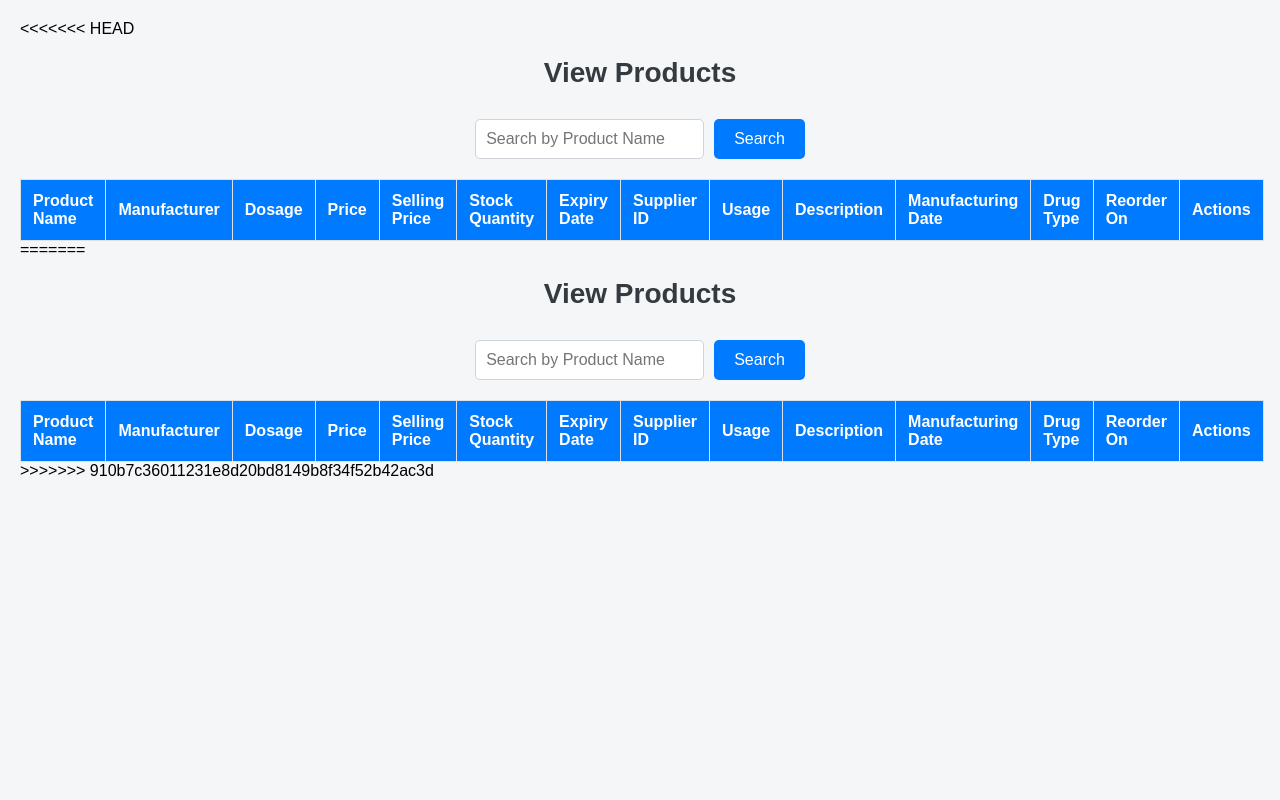
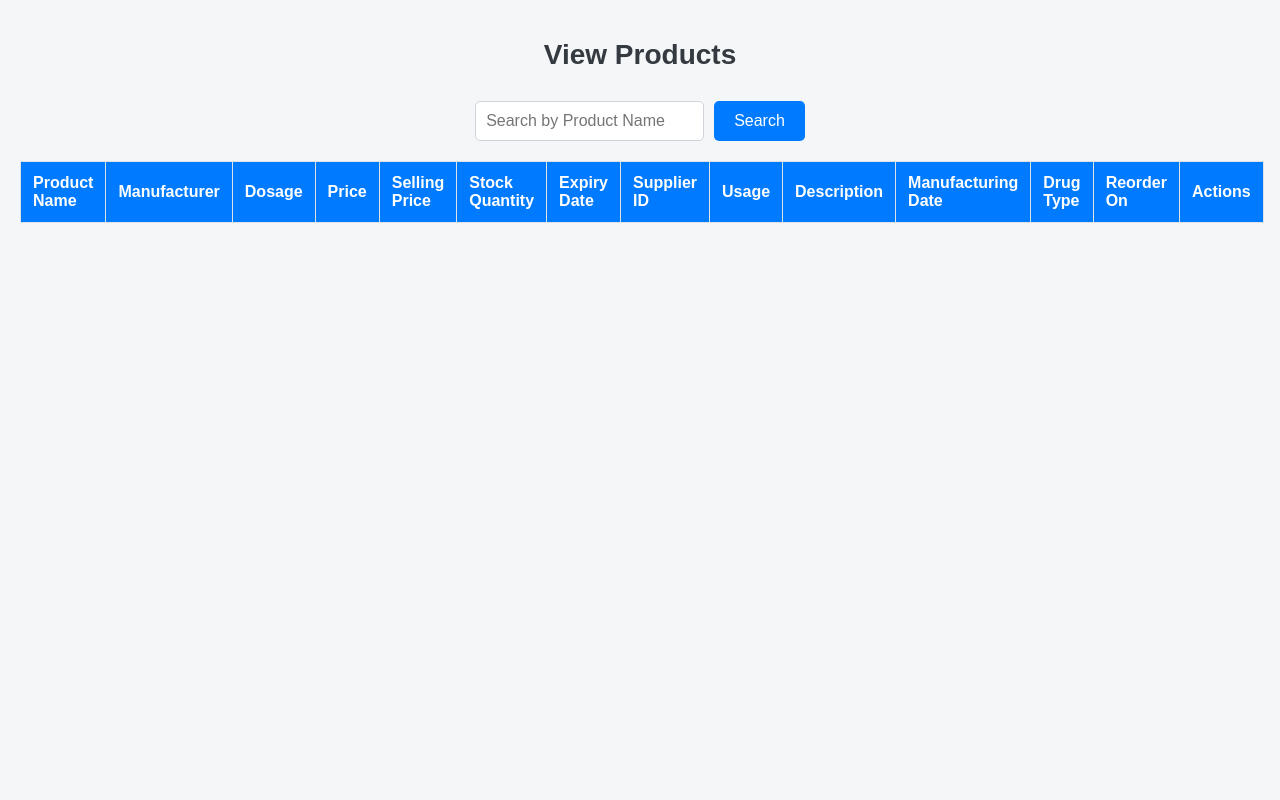
Before and after one commit to Derek1211212/webapp, a Flask app: page /view_products in a window 1280 px wide. Run offline with Flask 3, Linux system fonts and the light colour scheme; the visitor is signed in with stand-in values (Sample User, id 1); data that the repository does not hold is empty.

Commit message:
Update view_products.html

```diff
--- a/templates/view_products.html
+++ b/templates/view_products.html
@@ -1,4 +1,4 @@
-<<<<<<< HEAD
+
 <!DOCTYPE html>
 <html lang="en">
 <head>
@@ -143,149 +143,3 @@
     </table>
 </body>
 </html>
-=======
-<!DOCTYPE html>
-<html lang="en">
-<head>
-    <meta charset="UTF-8">
-    <title>View Products</title>
-    <style>
-        body {
-            font-family: Arial, sans-serif;
-            background-color: #f4f6f8;
-            margin: 0;
-            padding: 20px;
-        }
-
-        h1 {
-            color: #343a40;
-            text-align: center;
-            margin-bottom: 30px;
-            font-size: 28px;
-            font-weight: 700;
-        }
-
-        form {
-            display: flex;
-            justify-content: center;
-            margin-bottom: 20px;
-        }
-
-        input[type="text"] {
-            padding: 10px;
-            border: 1px solid #ced4da;
-            border-radius: 5px;
-            font-size: 16px;
-            margin-right: 10px;
-        }
-
-        button[type="submit"] {
-            background-color: #007bff;
-            color: #ffffff;
-            border: none;
-            padding: 10px 20px;
-            border-radius: 5px;
-            font-size: 16px;
-            cursor: pointer;
-            transition: background-color 0.3s ease;
-        }
-
-        button[type="submit"]:hover {
-            background-color: #0056b3;
-        }
-
-        table {
-            width: 100%;
-            border-collapse: collapse;
-            margin: 0 auto;
-        }
-
-        thead {
-            background-color: #007bff;
-            color: #ffffff;
-        }
-
-        th, td {
-            padding: 12px;
-            border: 1px solid #dee2e6;
-            text-align: left;
-        }
-
-        th {
-            font-weight: bold;
-        }
-
-        tbody tr:nth-child(even) {
-            background-color: #f9f9f9;
-        }
-
-        tbody tr:hover {
-            background-color: #f1f1f1;
-        }
-
-        a {
-            color: #007bff;
-            text-decoration: none;
-        }
-
-        a:hover {
-            text-decoration: underline;
-        }
-    </style>
-</head>
-<body>
-    <h1>View Products</h1>
-
-    <form action="{{ url_for('view_products') }}" method="post">
-        <input type="text" name="search_query" value="{{ search_query }}" placeholder="Search by Product Name">
-        <button type="submit">Search</button>
-    </form>
-
-    <table>
-        <thead>
-            <tr>
-                <th>Product Name</th>
-                <th>Manufacturer</th>
-                <th>Dosage</th>
-                <th>Price</th>
-                <th>Selling Price</th>
-                <th>Stock Quantity</th>
-                <th>Expiry Date</th>
-                <th>Supplier ID</th>
-                <th>Usage</th>
-                <th>Description</th>
-                <th>Manufacturing Date</th>
-                <th>Drug Type</th>
-                <th>Reorder On</th>
-                <th>Actions</th>
-            </tr>
-        </thead>
-        <tbody>
-            {% for product in products %}
-            <tr>
-                <td>{{ product.ProductName }}</td>
-                <td>{{ product.Manufacturer }}</td>
-                <td>{{ product.Dosage }}</td>
-                <td>{{ product.Price }}</td>
-                <td>{{ product.SellingPrice }}</td>
-                <td>{{ product.StockQuantity }}</td>
-                <td>{{ product.ExpiryDate }}</td>
-                <td>{{ product.SupplierID }}</td>
-                <td>{{ product.Usage }}</td>
-                <td>{{ product.Description }}</td>
-                <td>{{ product.MfgDate }}</td>
-                <td>{{ product.DrugType }}</td>
-                <td>{{ product.ReorderOn }}</td>
-                <td>
-                    <a href="{{ url_for('edit_product', product_id=product.ProductID) }}">Edit</a>
-                    <form action="{{ url_for('delete_product', product_id=product.ProductID) }}" method="post" style="display:inline;">
-                        <button type="submit" onclick="return confirm('Are you sure you want to delete this product?');">Delete</button>
-                    </form>
-                </td>
-            </tr>
-            {% endfor %}
-        </tbody>
-    </table>
-</body>
-</html>
->>>>>>> 910b7c36011231e8d20bd8149b8f34f52b42ac3d
```
